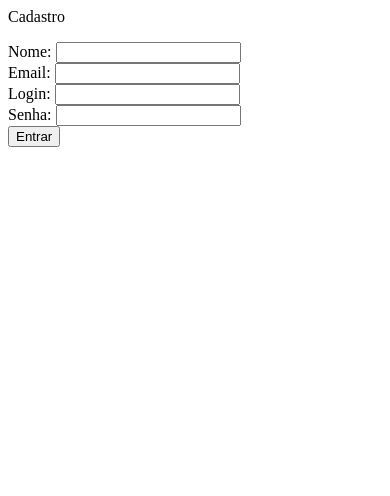
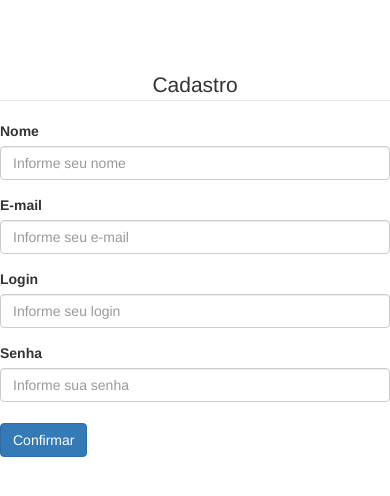
Before and after one commit to adrianomp/Trabalho-T2-LPW-PHP, a PHP site: page /cadastrar_usuario.php in a window 390 px wide. Shown: the top 496 px of the page. Run offline with PHP 8.4, Linux system fonts and the light colour scheme.

Commit message:
bootstrap tela de cadastro

```diff
--- a/t2-lpw-noite/projeto_principal/cadastrar_usuario.php
+++ b/t2-lpw-noite/projeto_principal/cadastrar_usuario.php
@@ -1,47 +1,100 @@
-<html>
 <head>
-        <meta charset="UTF-8" />
-        <title>Bazar Tem Tudo</title>
+
+    <meta charset="utf-8">
+    <meta http-equiv="X-UA-Compatible" content="IE=edge">
+    <meta name="viewport" content="width=device-width, initial-scale=1">
+    <meta name="description" content="">
+    <meta name="author" content="">
+
+    <title>Heroic Features - Start Bootstrap Template</title>
+
+    <!-- Bootstrap Core CSS -->
+    <link href="css/bootstrap.min.css" rel="stylesheet">
+
+    <!-- Custom CSS -->
+    <link href="css/heroic-features.css" rel="stylesheet">
+
+    <!-- HTML5 Shim and Respond.js IE8 support of HTML5 elements and media queries -->
+    <!-- WARNING: Respond.js doesn't work if you view the page via file:// -->
+    <!--[if lt IE 9]>
+        <script src="https://oss.maxcdn.com/libs/html5shiv/3.7.0/html5shiv.js"></script>
+        <script src="https://oss.maxcdn.com/libs/respond.js/1.4.2/respond.min.js"></script>
+    <![endif]-->
+
 </head>
-    <body>
 
-        <div id="corpo">
-
+<form class="form-horizontal" method="post" action="cadastro.php">
+    <fieldset>
 
         <?php
         if (isset($msgErroEmail)) {
             ?>
-                <p style="color: red;"><?= $msgErroEmail ?></p>
+            <div class="alert alert-danger">
+                <center> <a class="close" data-dismiss="alert" href="#"></a><?= $msgErroEmail ?></center>
+            </div>
         <?php } ?>
         <?php
         if (isset($msgErroSenha)) {
             ?>
-                <p style="color: red;"><?= $msgErroSenha ?></p>
+            <div class="alert alert-danger">
+                <center> <a class="close" data-dismiss="alert" href="#"></a><?= $msgErroSenha ?></center>
+            </div>
         <?php } ?>
         <?php
         if (isset($msgErroUsuario)) {
             ?>
-                <p style="color: red;"><?= $msgErroUsuario ?></p>
+            <div class="alert alert-danger">
+                <center> <a class="close" data-dismiss="alert" href="#"></a><?= $msgErroUsuario ?></center>
+            </div>
         <?php } ?>
 
-            <p>Cadastro</p>
-            <form method="post" action="cadastro.php">
-                Nome:  <input type="text" name="nome" /><br/>
-                Email: <input type="text" name="email" /><br/>
-                Login: <input type="text" name="login" /><br/>
-                Senha: <input type="password" name="senha" /><br/>
+        <!-- Form Name -->
+        <center><legend>Cadastro</legend></center>
 
-                <button type="submit" name="enviar">Entrar</button>
+        <!-- Text input-->
+        <div class="form-group">
+            <label class="col-md-4 control-label" for="idNome">Nome</label>
+            <div class="col-md-5">
+                <input id="idNome" name="nome" type="text" placeholder="Informe seu nome" class="form-control input-md" required="">
 
-            </form>
+            </div>
+        </div>
 
+        <!-- Text input-->
+        <div class="form-group">
+            <label class="col-md-4 control-label" for="idDepto">E-mail</label>
+            <div class="col-md-5">
+                <input id="idDepto" name="email" type="text" placeholder="Informe seu e-mail" class="form-control input-md" required="">
 
+            </div>
+        </div>
 
+        <!-- Text input-->
+        <div class="form-group">
+            <label class="col-md-4 control-label" for="idUsuario">Login</label>
+            <div class="col-md-5">
+                <input id="idUsuario" name="login" type="text" placeholder="Informe seu login" class="form-control input-md" required="">
 
+            </div>
+        </div>
 
+        <!-- Password input-->
+        <div class="form-group">
+            <label class="col-md-4 control-label" for="idSenha">Senha</label>
+            <div class="col-md-5">
+                <input id="idSenha" name="senha" type="password" placeholder="Informe sua senha" class="form-control input-md" required="">
+
+            </div>
         </div>
 
 
+        <!-- Button (Double) -->
+        <div class="form-group">
+            <label class="col-md-4 control-label" for="idConfirmar"></label>
+            <div class="col-md-8">
+                <button id="idConfirmar" type="submit" name="enviar" class="btn btn-primary">Confirmar</button>
+            </div>
+        </div>
 
-    </body>
-</html>
+    </fieldset>
+</form>
--- a/t2-lpw-noite/projeto_principal/index.php
+++ b/t2-lpw-noite/projeto_principal/index.php
@@ -1,5 +1,6 @@
 <?php
 session_start();
+
 //Post para fazer logout
 if (isset($_POST['destroisessao'])) {
     session_destroy();
--- a/t2-lpw-noite/projeto_principal/menu_superior.php
+++ b/t2-lpw-noite/projeto_principal/menu_superior.php
@@ -1,3 +1,5 @@
+
+
 <!-- Navigation -->
 <nav class="navbar navbar-inverse navbar-fixed-top" role="navigation">
     <div class="container">
```
Also changed, not shown: t2-lpw-noite/projeto_principal/logar_usuario.php (+0 -33 lines). Lines whose indentation alone changed are shown as unchanged.
